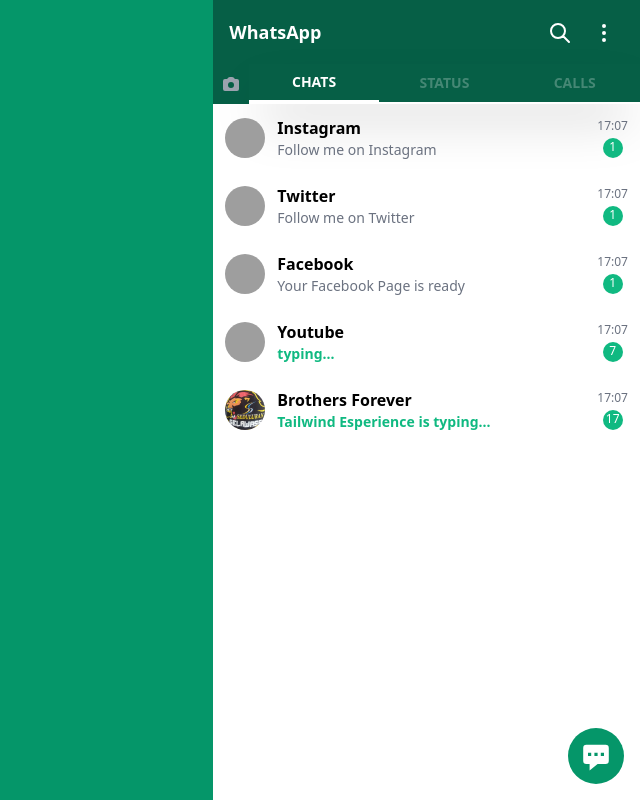
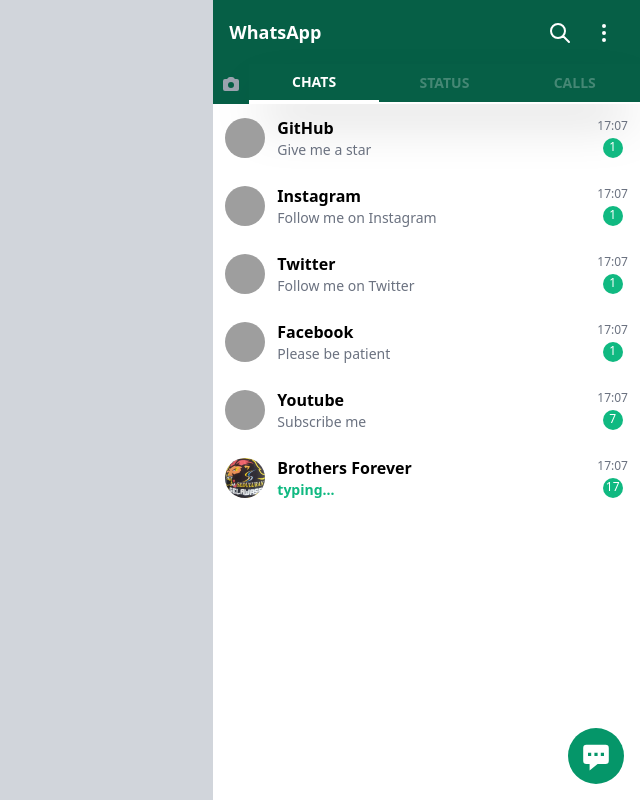
Before and after one commit to tailwindexperience/tailwind-xp, a plain HTML site: page index.html in a window 1280 px wide. Shown: the whole page, without its empty margins (640-1280 px from the left). Drawn offline with nearby package versions, Linux system fonts and the light colour scheme; grey boxes are pictures that could not be loaded.

Commit message:
Add files via upload

```diff
--- a/index.html
+++ b/index.html
@@ -11,7 +11,7 @@
 
     <title>Whatsapp</title>
 </head>
-<body class="flex w-full h-screen bg-green-600">
+<body class="flex w-full h-screen bg-gray-300">
     <div class="hidden md:block lg:block md:w-2/3 lg:w-2/3"></div>
 
     <!-- tampilan mobile -->
@@ -131,8 +131,26 @@
         </nav>
 
         <!-- isi chat -->
+        <!-- github -->
+        <a href="https://github.com/tailwindexperience/whatsapp-tailwind" target="_blank">
+            <div class="p-3 flex justify-between items-center hover:bg-gray-200">
+                <div class="inline-flex items-center">
+                    <img src="https://th.bing.com/th/id/R.762eac70c6c3fbb32d36f96f72566adb?rik=ZF94WBHp9GrSQA&riu=http%3a%2f%2fpngimg.com%2fuploads%2fgithub%2fgithub_PNG19.png&ehk=MhAZv9bKTRpv9QC0xknkFi%2f43jnK%2fbfSYIRJUPc26MI%3d&risl=&pid=ImgRaw&r=0" alt="" class="h-10 w-10 rounded-full mr-3">
+                    <div class="">
+                        <p class="font-semibold">GitHub</p>
+                        <p class="text-gray-500 text-sm">Give me a star</p>
+                    </div>
+                </div>
+                <div class="space-y-1">
+                    <p class="text-gray-500 text-xs">17:07</p>
+                    <p class="mx-auto text-center text-white h-5 w-5 rounded-full bg-green-500 text-xs">
+                        <span class="align-middle">1</span>
+                    </p>
+                </div>
+            </div>
+        </a>
         <!-- instagram -->
-        <a href="#">
+        <a href="https://www.instagram.com/tailwindexperience/" target="_blank">
             <div class="p-3 flex justify-between items-center hover:bg-gray-200">
                 <div class="inline-flex items-center">
                     <img src="https://upload.wikimedia.org/wikipedia/commons/thumb/a/a5/Instagram_icon.png/600px-Instagram_icon.png" alt="" class="h-10 w-10 rounded-full mr-3">
@@ -150,7 +168,7 @@
             </div>
         </a>
         <!-- twitter -->
-        <a href="#">
+        <a href="https://twitter.com/TailwindExperi1" target="_blank">
             <div class="p-3 flex justify-between items-center hover:bg-gray-200">
                 <div class="inline-flex items-center">
                     <img src="https://th.bing.com/th/id/R.96b8dd30caf27273b22b9fcec9153c26?rik=v6ZzrV1Shn4uPg&riu=http%3a%2f%2fwww.harvard.co.uk%2fwp-content%2fuploads%2f2015%2f05%2ftwitter-bird.png&ehk=%2b32CltJw%2fV1iCdlZTyaz1XtzlQWBLVhWlGlaFdo62VE%3d&risl=&pid=ImgRaw&r=0" alt="" class="h-10 w-10 rounded-full mr-3">
@@ -174,7 +192,7 @@
                     <img src="https://www.iphonehacks.com/wp-content/uploads/2012/11/FaceBook-Icon.png" alt="" class="h-10 w-10 rounded-full mr-3">
                     <div class="">
                         <p class="font-semibold">Facebook</p>
-                        <p class="text-gray-500 text-sm">Your Facebook Page is ready</p>
+                        <p class="text-gray-500 text-sm">Please be patient</p>
                     </div>
                 </div>
                 <div class="space-y-1">
@@ -186,13 +204,13 @@
             </div>
         </a>
         <!-- youtube -->
-        <a href="#">
+        <a href="https://www.youtube.com/channel/UCcJWva_AFuXvszkNi4ywR2g" target="_blank">
             <div class="p-3 flex justify-between items-center hover:bg-gray-200">
                 <div class="inline-flex items-center">
                     <img src="https://qonaskamkuk.com/wp-content/uploads/2019/08/youtube-logo.png" alt="" class="h-10 w-10 rounded-full mr-3">
                     <div class="">
                         <p class="font-semibold">Youtube</p>
-                        <p class="text-green-500 font-semibold text-sm">typing...</p>
+                        <p class="text-gray-500 text-sm">Subscribe me </p>
                     </div>
                 </div>
                 <div class="space-y-1">
@@ -209,7 +227,7 @@
                     <img src="pp.jpg" alt="" class="h-10 w-10 rounded-full mr-3">
                     <div class="">
                         <p class="font-semibold">Brothers Forever</p>
-                        <p class="text-green-500 font-semibold text-sm">Tailwind Esperience is typing...</p>
+                        <p class="text-green-500 font-semibold text-sm">typing...</p>
                     </div>
                 </div>
                 <div class="space-y-1">
```
